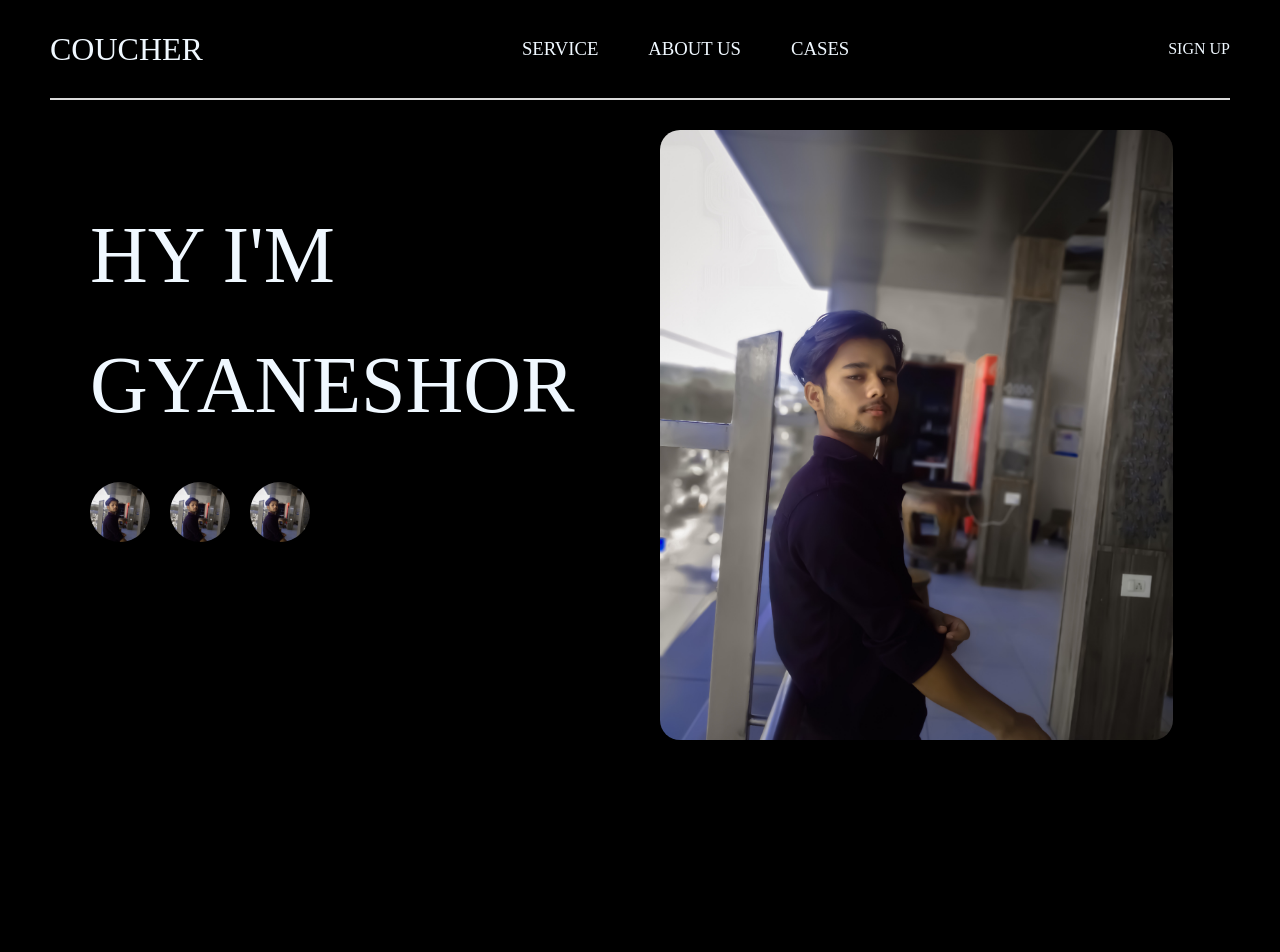
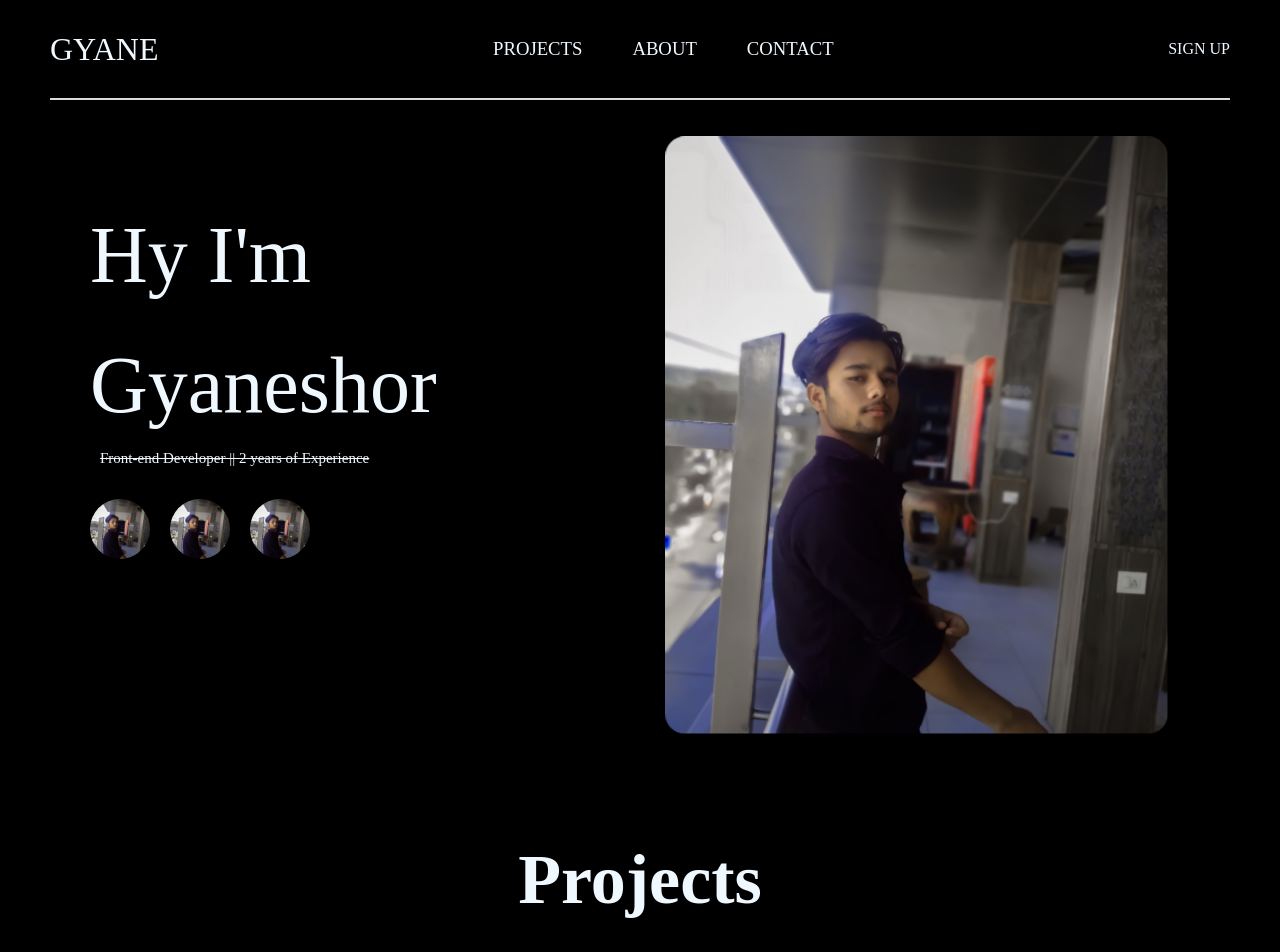
Before and after one commit to gyaneshorsingh1/portfolio, a plain HTML site: page index.html in a window 1280 px wide. Shown: the top 952 px of the page. Drawn offline with nearby package versions, Linux system fonts and the light colour scheme.

Commit message:
push changed

```diff
--- a/index.html
+++ b/index.html
@@ -5,25 +5,27 @@
     <meta charset="UTF-8">
     <meta name="viewport" content="width=device-width, initial-scale=1.0">
     <link rel="stylesheet" href="style.css">
-    <title>Practice for GSAP.to</title>
+    <title>Developer Gyane</title>
 </head>
 
 <body>
     <div class="page1" id="page1">
         <div class="nav" id="nav">
-            <h1>Coucher</h1>
+            <h1>Gyane</h1>
             <div class="nav-part2" id="nav-part2">
-                <h3>service</h3>
-                <h3>about us</h3>
-                <h3>cases</h3>
+                <h3>Projects</h3>
+                <h3>About</h3>
+                <h3>Contact</h3>
             </div>
             <h4>sign up</h4>
 
         </div>
+
         <div class="container" id="container">
             <div class="left">
                 <h1>Hy I'm</h1>
                 <h1>Gyaneshor</h1>
+                <p>Front-end Developer || 2 years of Experience</p>
                 <h1><span> <img src="/my-photo.jpg" alt=""></span><span> <img src="/my-photo.jpg" alt=""></span> <span> <img src="/my-photo.jpg" alt=""></span> </h1>
             </div>
             <div class="right">
@@ -33,6 +35,7 @@
     </div>
 
     <div class="page2" id="page2">
+        <h2>Projects</h2>
         <div class="box">
             <h1>Todo list</h1>
             <p>Lorem ipsum dolor, sit amet consectetur adipisicing elit. Eligendi modi ut, quaerat molestias hic vel nemo quidem nisi praesentium soluta quia vero assumenda sunt architecto doloremque exercitationem nulla, omnis tempore inventore. Ullam quam aspernatur praesentium, nisi expedita autem est asperiores accusantium deleniti perferendis. Atque rerum magnam hic laudantium nobis ad.
--- a/script.js
+++ b/script.js
@@ -13,7 +13,7 @@ tl.from("#nav h1,#nav h4,#nav h3",{
     delay:0.8,
     stagger:0.3
 })
-tl.from(".left h1",{
+tl.from(".left h1, .left p",{
     x:-500,
     opacity:0,
     duration:0.5,
@@ -26,7 +26,7 @@ tl.from(".right img",{
     duration:0.5
 })
 
-gsap.from("#page2 .box",{
+gsap.from("#page2 .box, .page2 h2",{
     scale:0,
     opacity:0,
     duration:1,
--- a/style.css
+++ b/style.css
@@ -13,7 +13,6 @@ html, body{
     height: 100%;
     width: 100%;
     background-color: black;
-    text-transform: uppercase;
     border-bottom: 2px white;
     padding: 0 50px;
 }
@@ -29,15 +28,18 @@ html, body{
     gap: 20px;
     row-gap: 40px;
 }
-@media only screen and (max-width: 1075px) {
+@media screen and (max-width: 1075px) {
     .page2 {
         height: auto;
         padding-bottom: 10vh;
     }
-  }
+
+}
 .nav{
+
     width: 100%;
     height: 100px;
+    text-transform: uppercase;
     border-bottom: 2px solid #dadada;
     display: flex;
     align-items: center;
@@ -65,10 +67,14 @@ html, body{
     width: 100%;
     display: flex;
 }
+.left p{
+    padding-left: 10px;
+    text-decoration: line-through;
+    font-size: 15px;
+}
 .left{
     height: 100%;
     width: 50%;
-
     padding: 90px 40px;
 
 }
@@ -102,13 +108,26 @@ html, body{
 
 }
 
-.page2
-.box{
+.page2 h2{
+
+    position: absolute;
+    top: 105%;
+    font-size: 70px;
+}
+
+.page2 .box{
     height: 350px;
     width: 340px;
-    border: 3px solid #fff;
+    border: 2.3px solid #fff;
     border-radius: 15px;
     text-align: center;
+    overflow: hidden;
+
+}
+@media screen and (max-width: 1075px) {
+    .page2 .box{
+        width: 270px;
+    }
 
 }
 .box h1{
```
Also changed, not shown: 1 other file.
